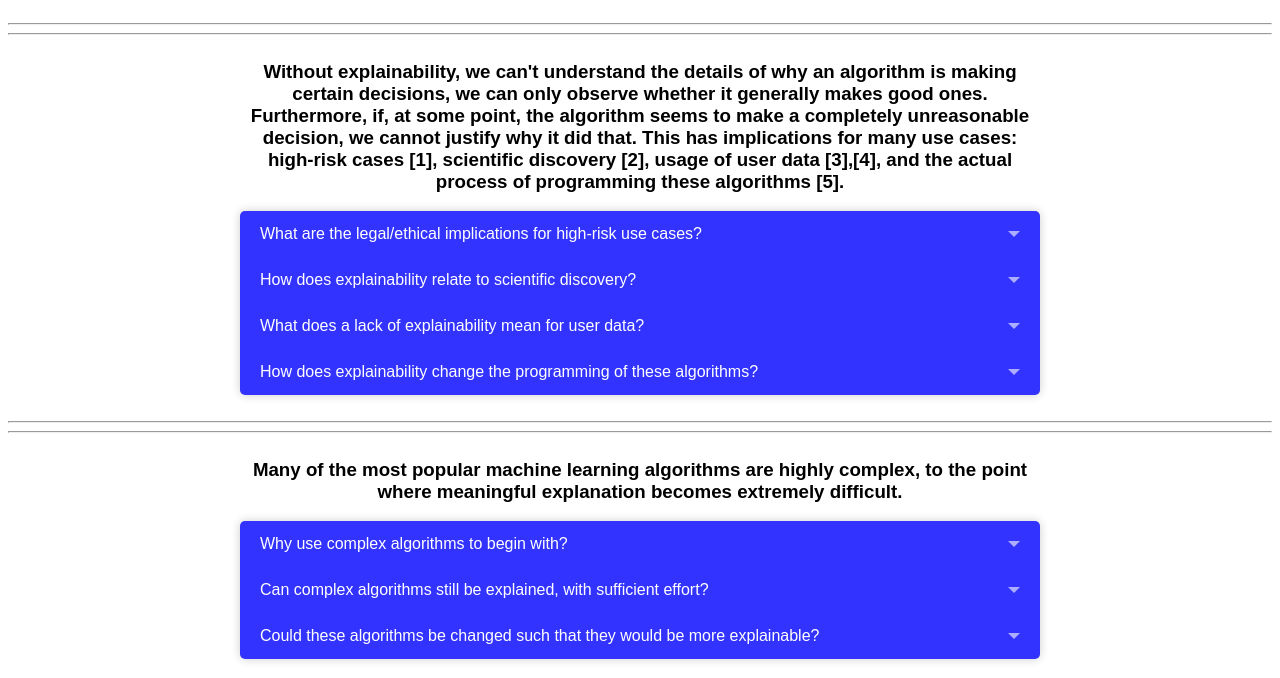
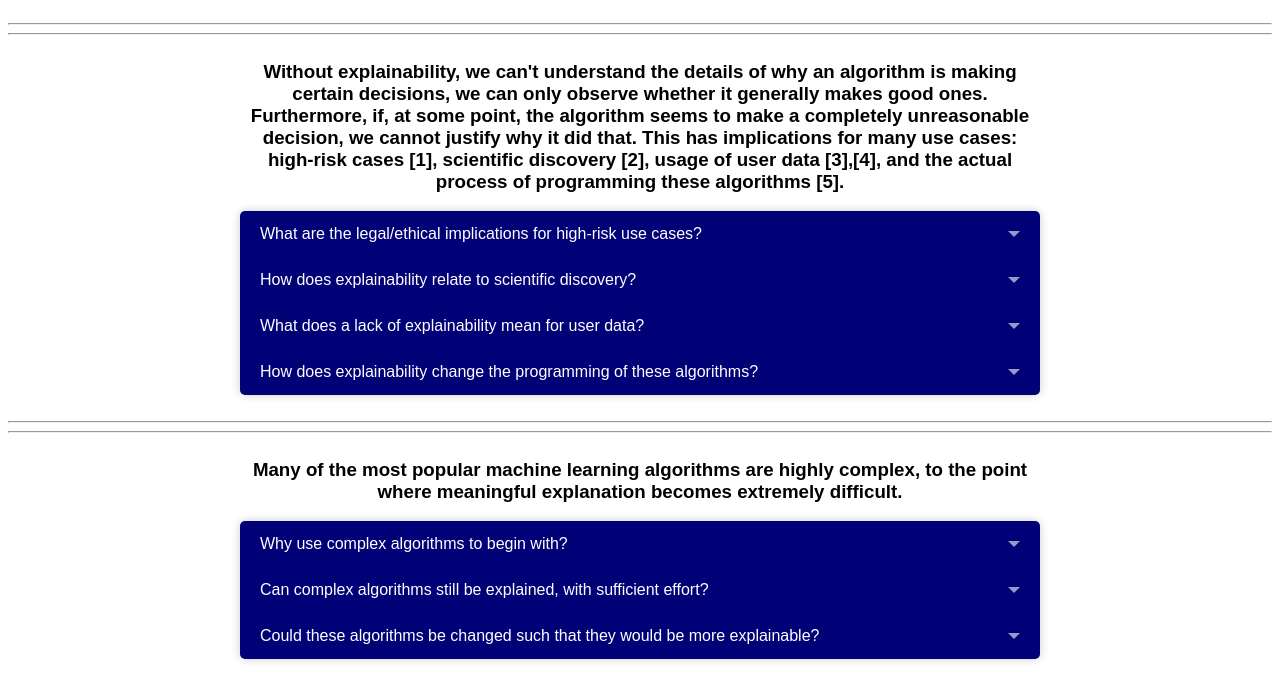
Before and after one commit to ryanhubel/whatIsExplainability, a plain HTML site: page index.html in a window 1280 px wide. Shown: the part 122-800 px from the top of the page. Drawn offline with Linux system fonts and the light colour scheme.

Commit message:
Update main.css

```diff
--- a/main.css
+++ b/main.css
@@ -4,7 +4,7 @@
   border-radius: 5px;
   overflow: hidden;
   font-family: "Quicksand", sans-serif;
-  background: #3333ff;
+  background: #000077;
   margin: auto;
 }
 
```
